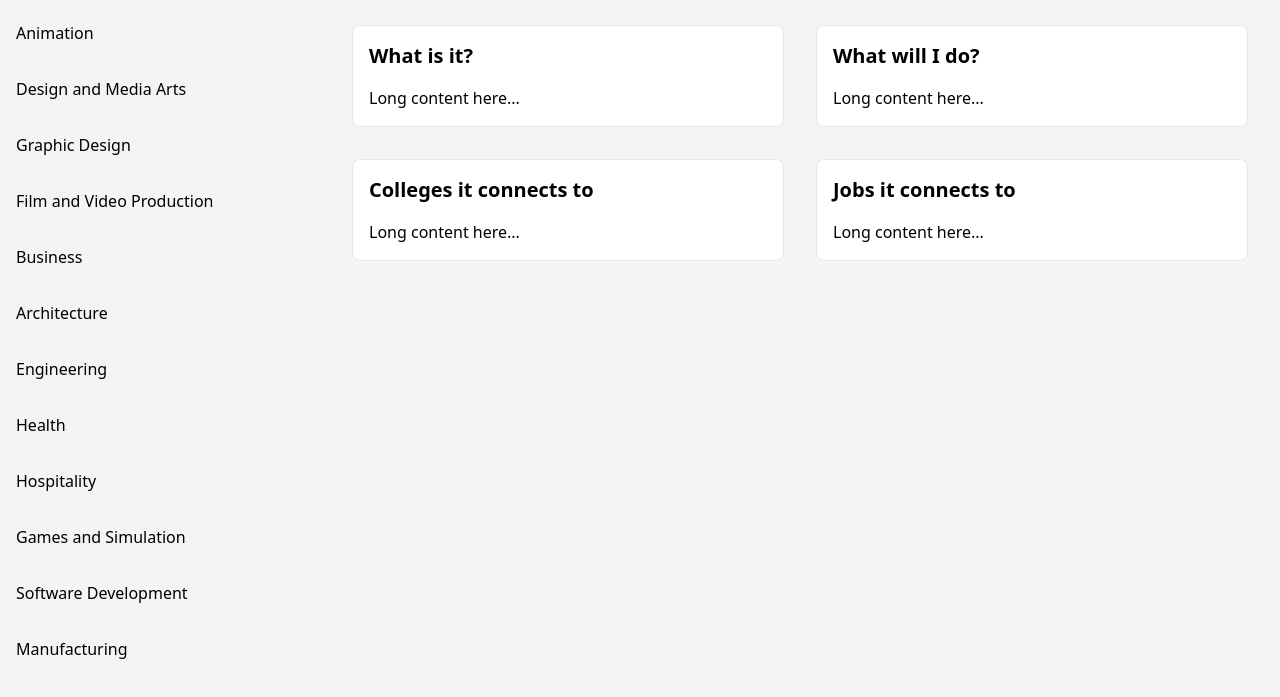
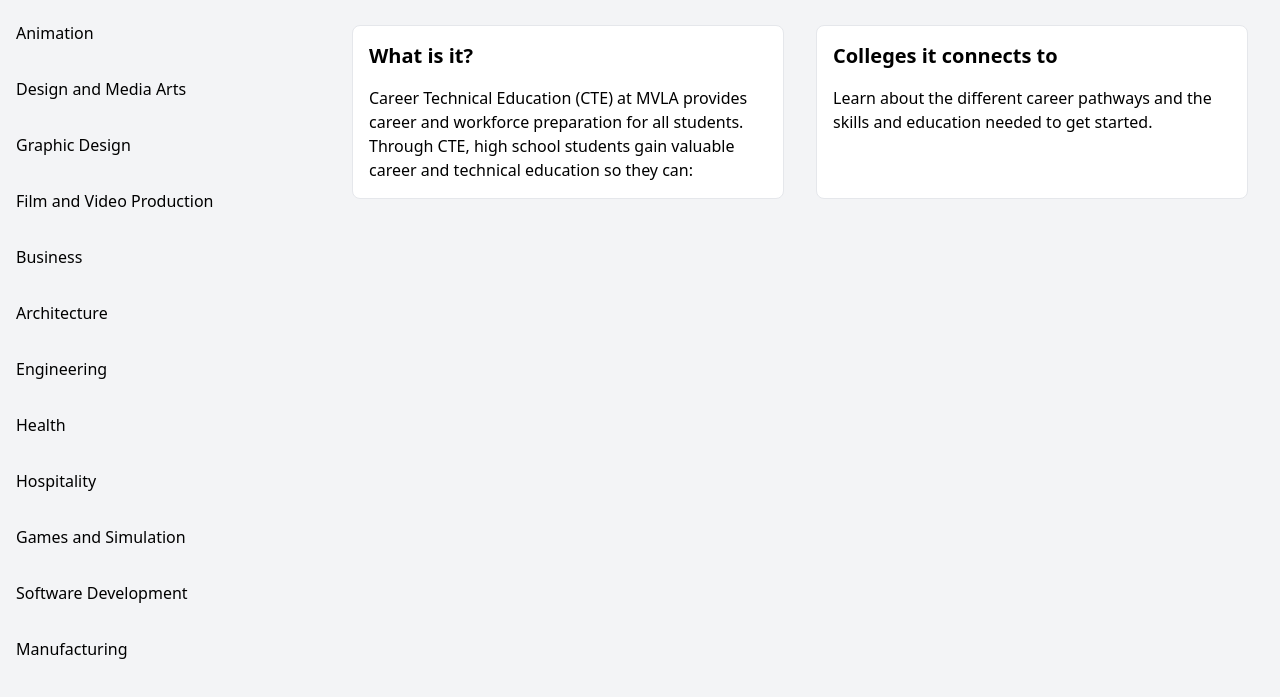
Before and after one commit to owenleonardd/CTEWebsite, a plain HTML site: page pathways.html in a window 1280 px wide. Shown: the part 75-772 px from the top of the page. Drawn offline with nearby package versions, Linux system fonts and the light colour scheme; a web font is replaced by a local one.

Commit message:
Small progress integrating home page to same html file.

```diff
--- a/info.json
+++ b/info.json
@@ -1,4 +1,8 @@
 {
+  "Home": {
+    "welcome": "Career Technical Education (CTE) at MVLA provides career and workforce preparation for all students. Through CTE, high school students gain valuable career and technical education so they can:",
+    "learn": "Learn about the different career pathways and the skills and education needed to get started."
+  },
   "Animation": {
     "what": "Animation is the process of taking 3D models or drawings to create an illusion of sequential movement, usually taking 25-50 frames per second to create a smooth, seamless motion. Industries that heavily use animation include film and TV, video game development, architecture, engineering, manufacturing, and healthcare.",
     "connects": "De Anza College (AA), Foothill College (AA), Fresno, Fullerton, Long Beach, San Jose, UCLA, CA College of the Arts, Loyola Marymount",
--- a/pathways.html
+++ b/pathways.html
@@ -14,7 +14,7 @@
     <div class="container mx-auto flex">
         <nav class="w-1/4 py-8">
             <ul class="space-y-4">
-                <li><a href="index.html" class="block px-4 py-2 rounded-lg hover:bg-gray-200">Home</a></li>
+                <li><a href="#" onclick="displayInfo('Home')" class="block px-4 py-2 rounded-lg hover:bg-gray-200">Home</a></li>
                 <li><a href="#" onclick="displayInfo('Animation')" class="block px-4 py-2 rounded-lg hover:bg-gray-200">Animation</a></li>
                 <li><a href="#" onclick="displayInfo('Design and Media Arts')" class="block px-4 py-2 rounded-lg hover:bg-gray-200">Design and Media Arts</a></li>
                 <li><a href="#" onclick="displayInfo('Graphic Design')" class="block px-4 py-2 rounded-lg hover:bg-gray-200">Graphic Design</a></li>
--- a/script.js
+++ b/script.js
@@ -52,17 +52,29 @@ async function displayInfo(keyName) {
         const info = parsedInfo[keyName];
 
         // Update the <p> tags with the fetched data
-        if (info) {
-            const topLeftContent = document.getElementById('top-left-content');
-            const topRightContent = document.getElementById('top-right-content');
-            const bottomLeftContent = document.getElementById('bottom-left-content');
-            const bottomRightContent = document.getElementById('bottom-right-content');
+        const topLeftContent = document.getElementById('top-left-content');
+        const topRightContent = document.getElementById('top-right-content');
+        const bottomLeftContent = document.getElementById('bottom-left-content');
+        const bottomRightContent = document.getElementById('bottom-right-content');
+        console.log(info.length);
+        if (info.length === 4) {
+            bottomLeftContent.style.display = "block";
+            bottomRightContent.style.display = "block";
+            topLeftContent.style.display = "block";
+            topRightContent.style.display = "block";
 
             topLeftContent.innerHTML = `<h2 class="text-xl font-semibold mb-4">${topLeftContent.querySelector('h2').innerHTML}</h2><p>${info[0]}</p>`;
             bottomLeftContent.innerHTML = `<h2 class="text-xl font-semibold mb-4">${bottomLeftContent.querySelector('h2').innerHTML}</h2><p>${info[1]}</p>`;
             topRightContent.innerHTML = `<h2 class="text-xl font-semibold mb-4">${topRightContent.querySelector('h2').innerHTML}</h2><p>${info[2]}</p>`;
             bottomRightContent.innerHTML = `<h2 class="text-xl font-semibold mb-4">${bottomRightContent.querySelector('h2').innerHTML}</h2><p>${info[3]}</p>`;
+        } else if (info.length == 2) {
+            topLeftContent.style.display = "block";
+            topRightContent.style.display = "none";
+            bottomLeftContent.style.display = "block";
+            bottomRightContent.style.display = "none";
 
+            topLeftContent.innerHTML = `<h2 class="text-xl font-semibold mb-4">${topLeftContent.querySelector('h2').innerHTML}</h2><p>${info[0]}</p>`;
+            bottomLeftContent.innerHTML = `<h2 class="text-xl font-semibold mb-4">${bottomLeftContent.querySelector('h2').innerHTML}</h2><p>${info[1]}</p>`;
         } else {
             console.error('Error: Information not found for key:', keyName);
         }
@@ -71,6 +83,4 @@ async function displayInfo(keyName) {
     }
 }
 
-// Call the displayInfo function with the specified key when the page loads
-// For example, if you want to display information for "Animation" initially:
-// displayInfo('Animation');
+displayInfo('Home');
```
